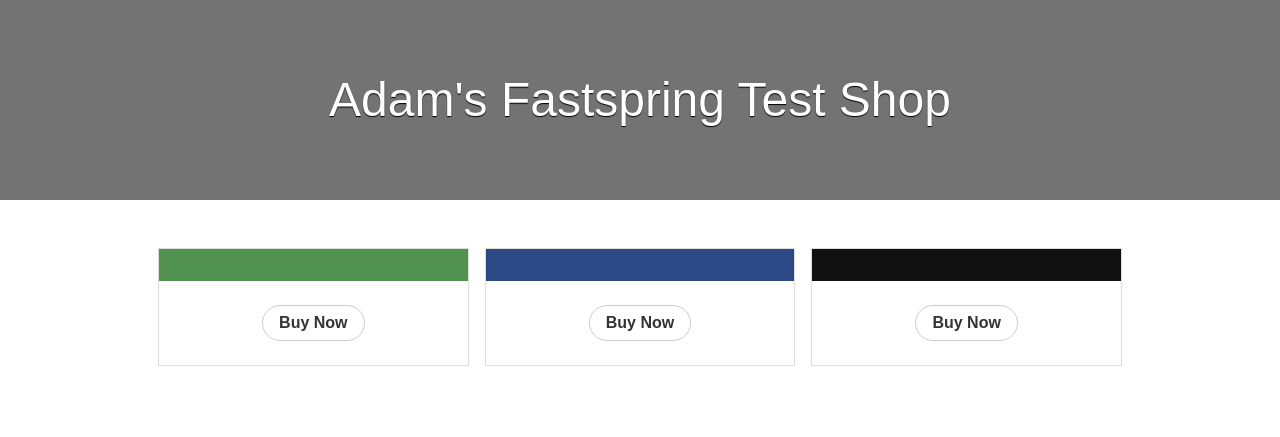
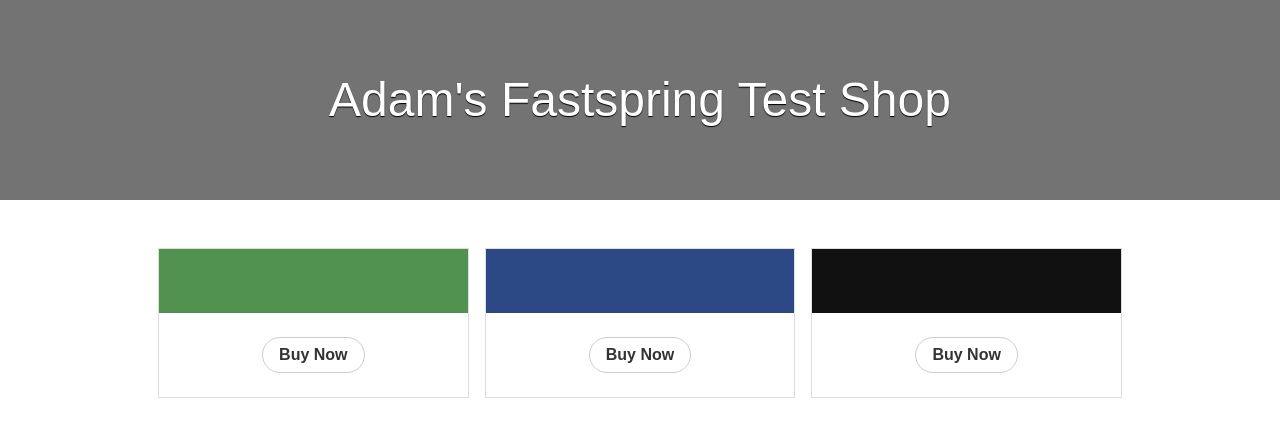
Before and after one commit to Syeknom/syeknom.github.io, a PHP site: page / in a window 1280 px wide. Shown: the top 437 px of the page. Run offline with PHP 8.4, Linux system fonts and the light colour scheme; some libraries are stand-ins or nearby versions.

Commit message:
Update pricing.css

```diff
--- a/css/layouts/pricing.css
+++ b/css/layouts/pricing.css
@@ -118,6 +118,7 @@
     .pricing-table-header h2 {
         margin: 0;
         padding-top: 2em;
+        padding-bottom: 2em;
         font-size: 1em;
         font-weight: normal;
 
```
